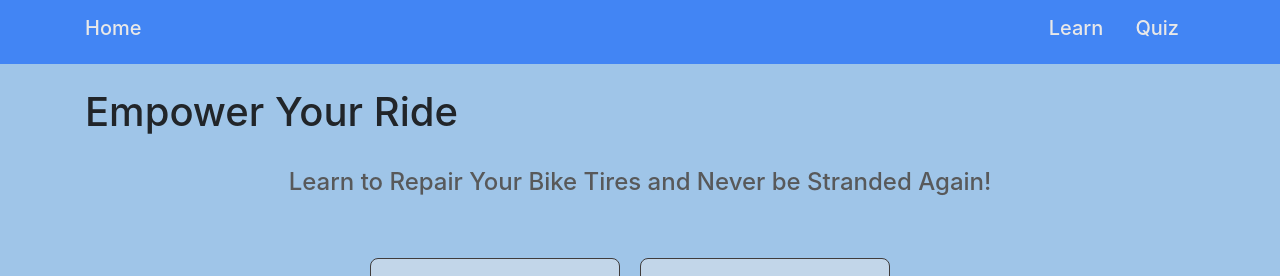
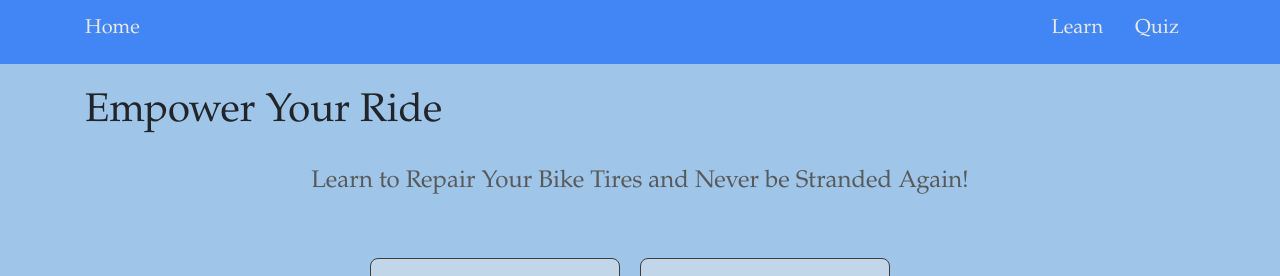
Before and after one commit to SyedMRaza786/UIFinal, a Flask app: page / in a window 1280 px wide. Shown: the top 276 px of the page. Run offline with Flask 3, Linux system fonts and the light colour scheme; some libraries are stand-ins or nearby versions.

Commit message:
refixed font

```diff
--- a/static/main.css
+++ b/static/main.css
@@ -1,3 +1,13 @@
+html * {
+    font-family:
+    Garamond,
+    Baskerville,
+    Baskerville Old Face,
+    Hoefler Text,
+    Times New Roman,
+    serif;
+}
+
 .center
 {
     display: flex;
@@ -6,7 +16,6 @@
     justify-items: center;
     text-align: center;
 }
-
 
 .light
 {
```
